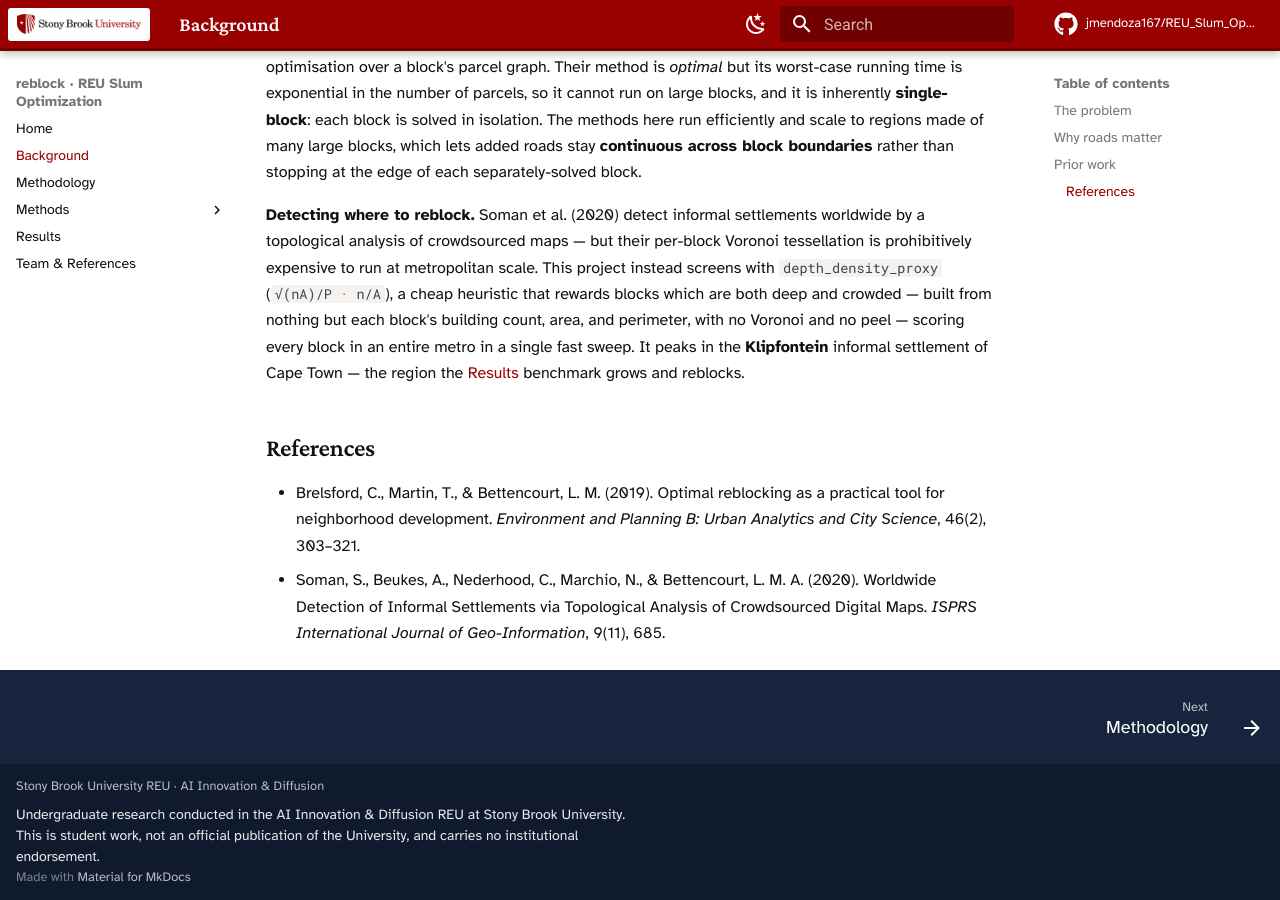
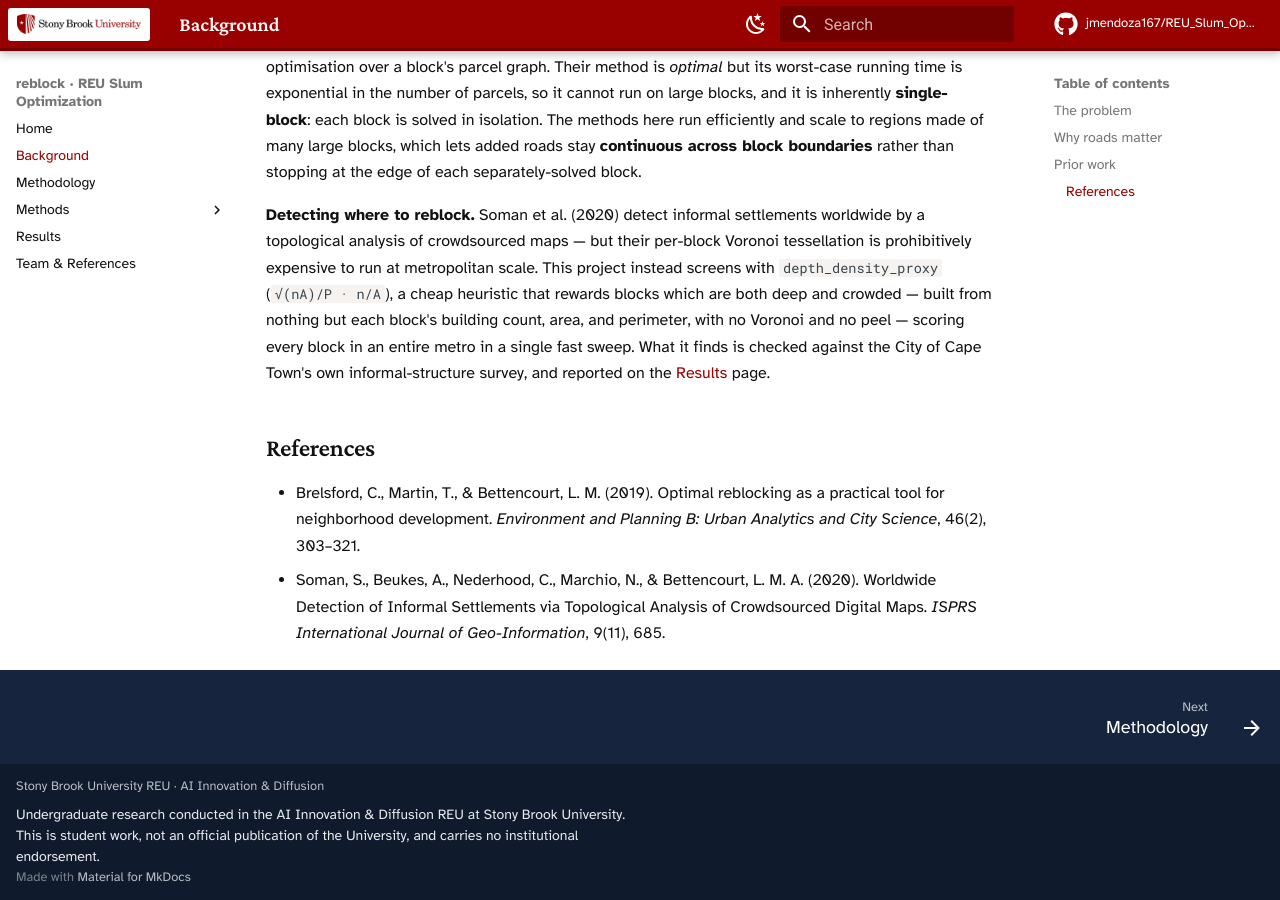
Before and after one commit to GeoffChurch/REU_Slum_Optimization, an MkDocs documentation site: the page built from docs/background.md, in a window 1280 px wide and 900 px high, scrolled down 1033 px. Built offline with MkDocs 1.6.1 and Material for MkDocs 9.7.7, drawn with Linux system fonts in a browser that asks for light colours; comment, search, counter and statistics services are not loaded.

Commit message:
docs: drop the false region claim from the screen paragraph (review F9)
Review caught that the trailing clause I kept -- "the region the Results
benchmark grows and reblocks" -- was false of the corrected subject on two
counts: the Results region is examples/multiblock_depth at -33.84562,18.74451,
21.3 km from the measured depth_density_proxy peak at -34.0037,18.6129, and
that region was grown under metric=depth, not depth_density_proxy. It was false
of Khayelitsha too (21.8 km) -- inherited from the original sentence rather than
verified, which is exactly the failure mode the task existed to prevent.

Review also flagged, independently of the false predicate, that naming a place
at all was weaker ground than it looked: the nearest OSM node actually named
"Klipfontein" sits 249 m outside the settlement polygon (100% ward-containment
established the administrative area, not that residents call the settlement by
that name), and "peaks in X" is ambiguous between argmax (settlement #2) and
top-1%-pool concentration (settlement #29) -- readings that name different
places.

Per ruling F9: the paragraph now makes no geographic claim. It keeps the
depth_density_proxy/formula/deep-and-crowded/no-Voronoi-no-peel content and the
Soman et al. contrast, and replaces the false apposition with a pointer to
evidence -- validated against the City of Cape Town's own informal-structure
survey, reported on the Results page -- using the existing benchmark.md link
target unchanged (F2, amended: no new links, but the clause around the link may
be rewritten).

Also folded in a minor: the 3-line comment explaining the `.x`/`.y`
GeoSeries-vs-scalar mypy fix in gen_screen_bakeoff.py is now one trailing
clause on the code line it guards.

The --top-settlement measurement itself is unchanged and stays in the script;
only the published prose's geographic claim is withdrawn, per the review's
"we're declining to publish a claim the artifacts can't support, not discarding
what you found."

Co-Authored-By: Claude Opus 5 (1M context) <noreply@anthropic.com>
Claude-Session: https://claude.ai/code/session_01RisYkDWtUENkXQ6nnuZgmv

```diff
--- a/docs/background.md
+++ b/docs/background.md
@@ -37,9 +37,9 @@ topological analysis of crowdsourced maps — but their per-block Voronoi tessel
 prohibitively expensive to run at metropolitan scale. This project instead screens with
 `depth_density_proxy` (`√(nA)/P · n/A`), a cheap heuristic that rewards blocks which are both deep
 and crowded — built from nothing but each block's building count, area, and perimeter, with no
-Voronoi and no peel — scoring every block in an entire metro in a single fast sweep. It peaks in the
-**Klipfontein** informal settlement of Cape Town — the region the [Results](benchmark.md) benchmark
-grows and reblocks.
+Voronoi and no peel — scoring every block in an entire metro in a single fast sweep. What it finds is
+checked against the City of Cape Town's own informal-structure survey, and reported on the
+[Results](benchmark.md) page.
 
 ### References
 
```
Also changed, not shown: 1 other file.
